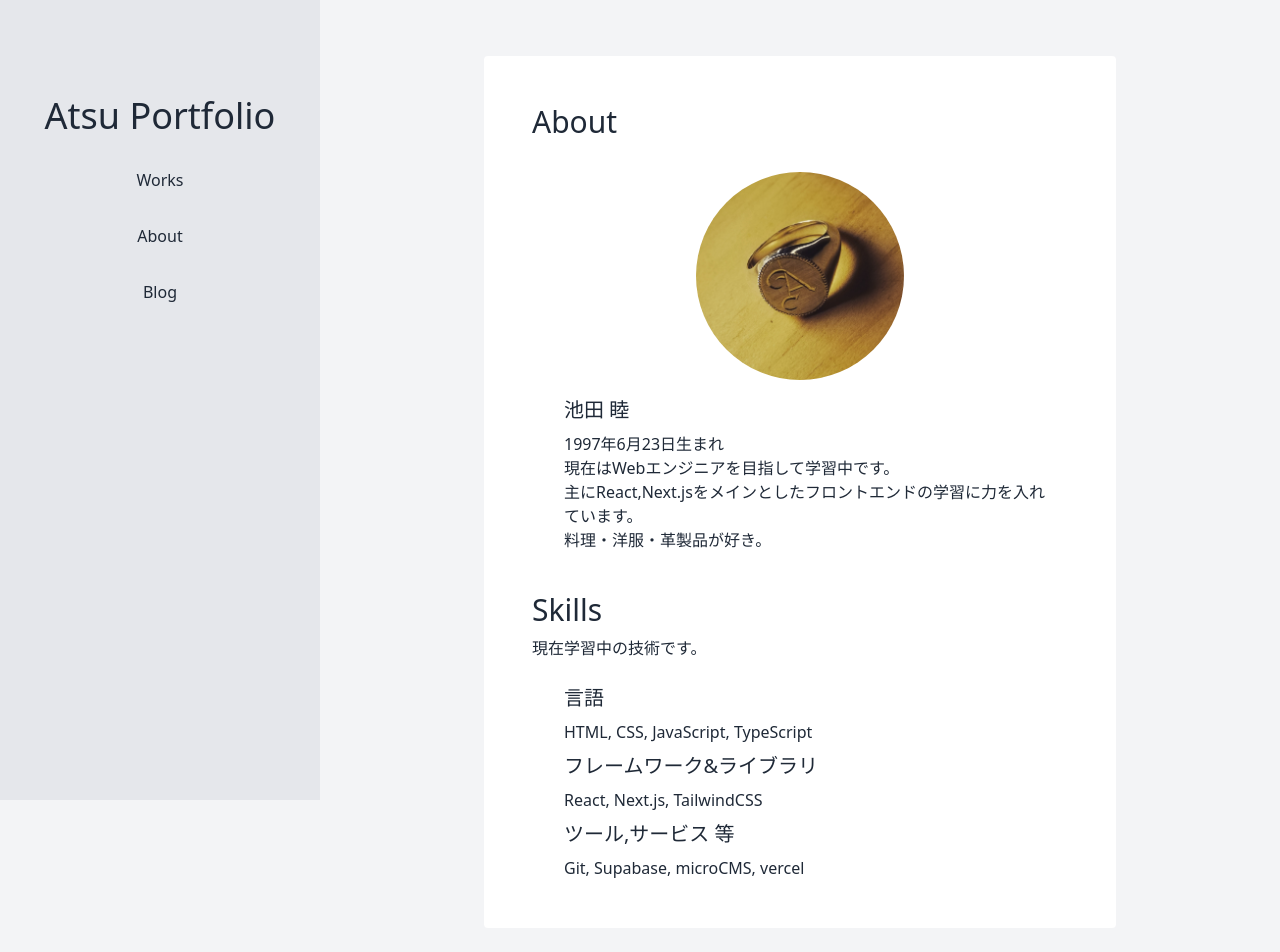
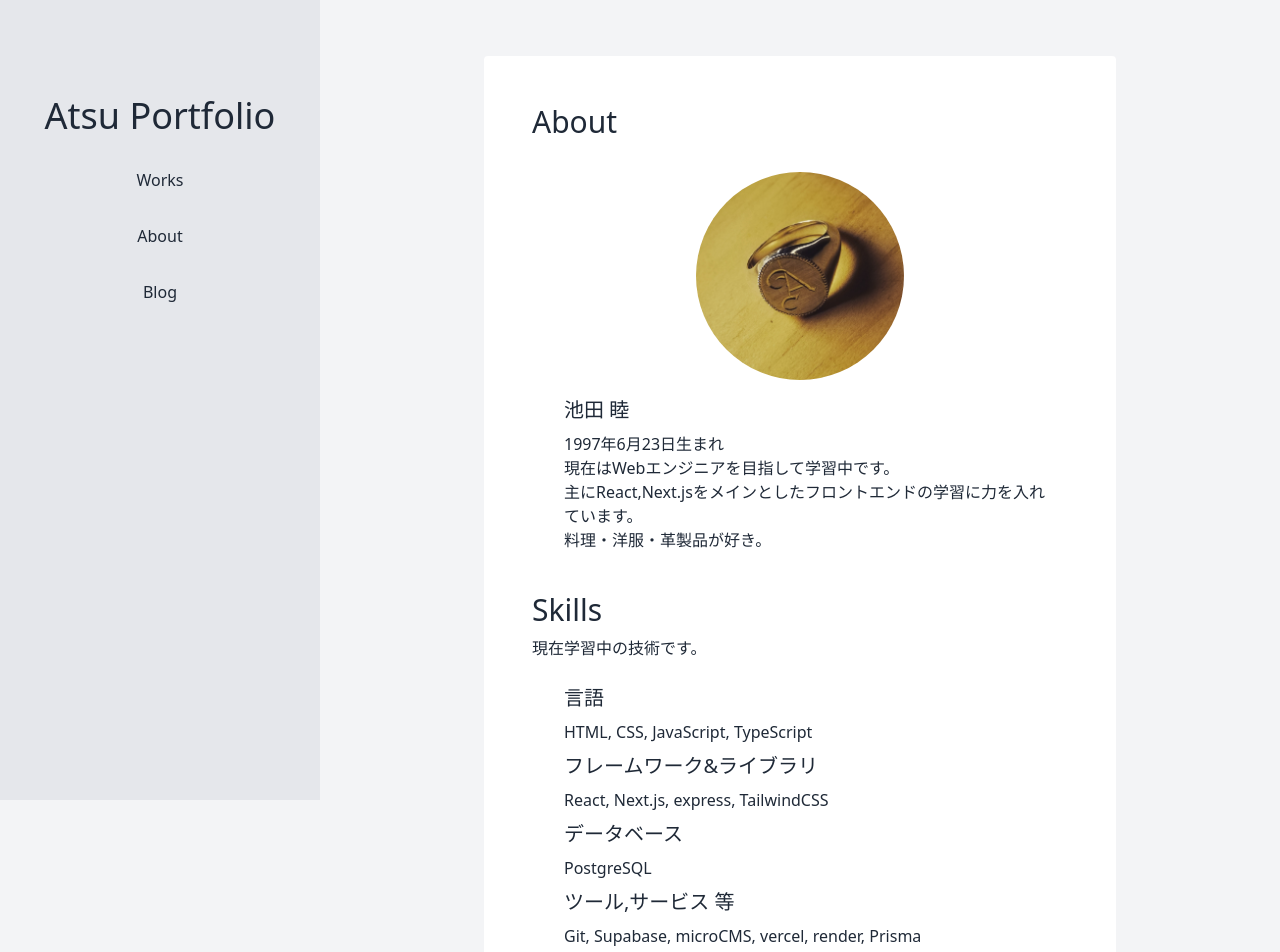
Before and after one commit to atsuikeda/atsuikeda-Portfolio, a Next.js app: page /about in a window 1280 px wide. Shown: the top 952 px of the page. Built offline with nearby package versions, Linux system fonts and the light colour scheme.

Commit message:
Profile更新

```diff
--- a/src/components/templates/Skills.tsx
+++ b/src/components/templates/Skills.tsx
@@ -9,9 +9,11 @@ export default function Skills() {
         <h3 className="text-xl">言語</h3>
         <p >HTML, CSS, JavaScript, TypeScript</p>
         <h3 className="mt-2 text-xl">フレームワーク&ライブラリ</h3>
-        <p>React, Next.js, TailwindCSS</p>
+        <p>React, Next.js, express, TailwindCSS</p>
+        <h3 className="mt-2 text-xl">データベース</h3>
+        <p>PostgreSQL</p>
         <h3 className="mt-2 text-xl">ツール,サービス 等</h3>
-        <p>Git, Supabase, microCMS, vercel</p>
+        <p>Git, Supabase, microCMS, vercel, render, Prisma</p>
       </div>
     </div>
   </section>
```
